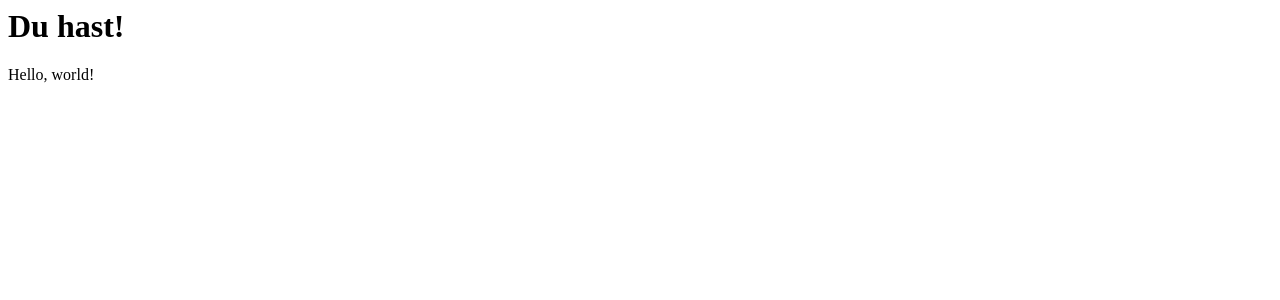
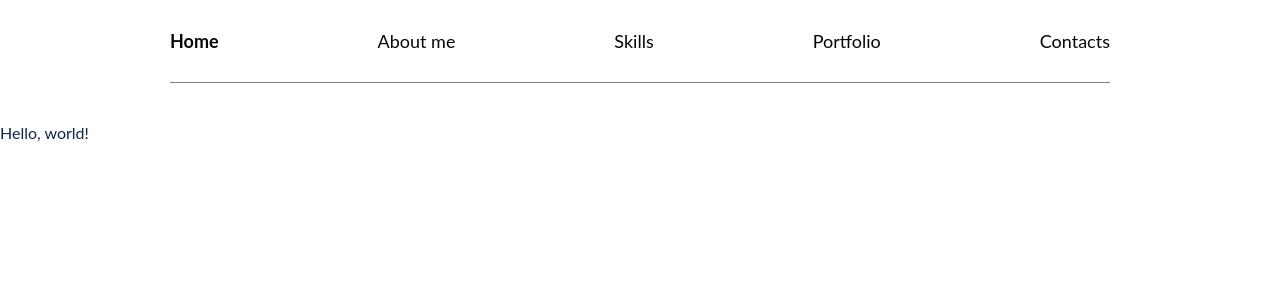
Before and after one commit to Grec88/first_php, a PHP site: page / in a window 1280 px wide. Shown: the top 300 px of the page. Run offline with PHP 8.4, Linux system fonts and the light colour scheme.

Commit message:
the header of the portfolio page

```diff
--- a/style.css
+++ b/CSS/style.css
@@ -480,3 +480,54 @@
 *::after {
     box-sizing: inherit;
 }
+
+body {
+    font-family: "Lato";
+    font-style: normal;
+    font-size: 1.6rem;
+    line-height: 1.2;
+    font-weight: normal;
+    color: #102746;
+}
+
+
+/* header styles start */
+.header {
+    margin-bottom: 40px
+}
+
+
+.header__wrapper {
+    padding: 30px 0;
+    max-width: 940px;
+    margin: 0 auto;
+    border-bottom: 1px solid #828282;
+    transform: matrix(1, 0, 0, 1, 0, 0);
+}
+
+
+.header__menu {
+    display: flex;
+    justify-content: space-between;
+}
+
+.header__menu-item {
+    list-style-type: none;
+}
+
+.header__menu-link {
+    font-size: 1.8rem;
+    line-height: 2.2rem;
+    color: #070707;
+    text-decoration: none
+}
+
+.header__menu-link-home{
+    font-weight: 700;
+}
+
+.header__menu-link:hover, .header__menu-link:focus{
+    opacity: 0.6add5;
+}
+
+/* header styles end */
--- a/index.php
+++ b/index.php
@@ -2,17 +2,48 @@
 
 <head>
     <title>
-        Der mieine projekt
+        Portfolio
     </title>
     <meta charset="utf-8">
-    <link rel="stylesheet" src="style.css">
+    <link rel="stylesheet" href="CSS/style.css">
 </head>
 
 <body>
     <header class="header">
-        <h1 class="header__title">
-            Du hast!
-        </h1>
+        <div class="header__wrapper">
+            <nav class="header__nav">
+                <ul class="header__menu">
+                    <li class="header__menu-item">
+                        <a href="" class="header__menu-link">
+                            <span class="header__menu-link-home">Home</span>
+                        </a>
+                    </li>
+                    <li class="header__menu-item">
+                        <a href="" class="header__menu-link">
+                            About me
+                        </a>
+                    </li>
+                    <li class="header__menu-item">
+                        <a href="" class="header__menu-link">
+                            Skills
+                        </a>
+                    </li>
+
+                    <li class="header__menu-item">
+                        <a href="" class="header__menu-link">
+                            Portfolio
+                        </a>
+                    </li>
+
+                    <li class="header__menu-item">
+                        <a href="" class="header__menu-link">
+                            Contacts
+                        </a>
+                    </li>
+
+                </ul>
+            </nav>
+        </div>
     </header>
 </body>
 
```
Also changed, not shown: fonts/lato-v23-latin-700.woff (added), fonts/lato-v23-latin-700.woff2 (added), fonts/lato-v23-latin-900.woff (added), fonts/lato-v23-latin-900.woff2 (added), fonts/lato-v23-latin-regular.woff (added), fonts/lato-v23-latin-regular.woff2 (added). Lines whose indentation alone changed are shown as unchanged.
